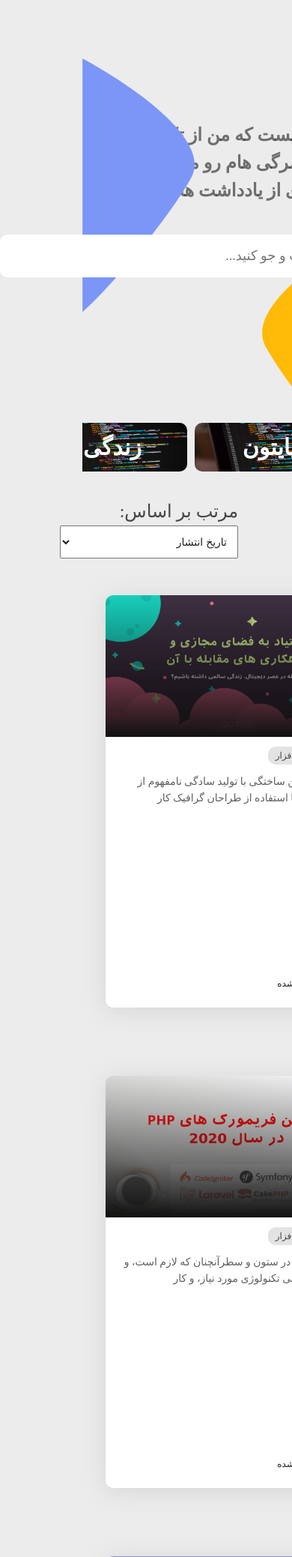
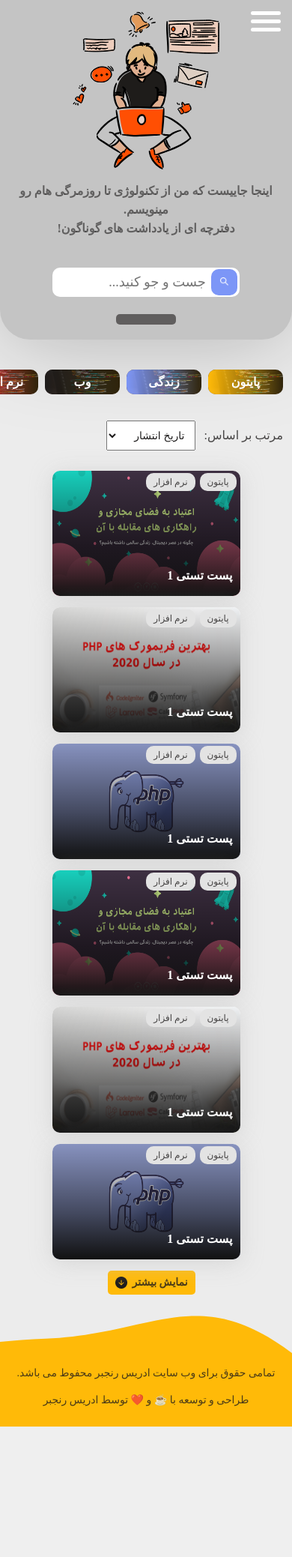
Before and after one commit to edrisranjbar/JetCode, a PHP site: page /blog.html in a window 390 px wide; the page is wider, and only the part inside the window is pictured. Shown: the top 2077 px of that part at 75% size. After the commit the page ends 1903 px from the top of that part, so only its background shows below. Run offline with PHP 8.4, Linux system fonts and the light colour scheme.

Commit message:
Blog Page is Done + Swipe Up Action :)

```diff
--- a/assets/script.js
+++ b/assets/script.js
@@ -4,7 +4,9 @@ let humberger_menu = document.querySelector('.humberger-menu');
 let humberger_menu_bars = document.querySelectorAll('.humberger-menu > .bar');
 let menu = document.querySelector('.menu');
 let menu_footer = document.querySelector('.menu_footer');
+let blog_hero = document.querySelector('.blog-hero');
 let is_open = false;
+
 if (document.querySelector('.glider')) {
     new Glider(document.querySelector('.glider'), {
         slidesToShow: "auto",
@@ -55,3 +57,22 @@ categories.forEach((element) => {
     let color = colors[i++];
     element.classList.add(`${color}-bg`);
 });
+
+// Swipe up blog hero section
+let swipe = new Swipe('.handler-line');
+swipe.onUp(() => {
+    console.log("Moved Up")
+    blog_hero.style.marginTop = "-385px";
+    window.setTimeout(() => {
+        window.scrollTo({
+            top: 0,
+            left: 0,
+            behavior: 'smooth'
+        });
+    }, 500)
+});
+swipe.onDown(() => {
+    console.log("Moved Down")
+    blog_hero.style.marginTop = "-68px";
+});
+swipe.run();
--- a/assets/style.css
+++ b/assets/style.css
@@ -582,6 +582,14 @@ header {
   color: var(--dark60);
 }
 
+.blog-hero>.description {
+  margin-bottom: 40px;
+}
+
+.blog-hero-image {
+  display: none;
+}
+
 .blog-search-box {
   width: 500px;
   background-color: var(--white);
@@ -1123,11 +1131,15 @@ aside {
   .card .thumbnail,
   .card .overlay {
     height: 189px;
+    border-radius: 10px;
   }
 
   .card-title {
     font-size: 16px;
-    top: 115px;
+    line-height: 25px;
+    top: unset;
+    bottom: 15px;
+    margin: 0px;
   }
 
   .card-body {
@@ -1243,6 +1255,129 @@ aside {
 
   /* End Podcast Page */
 
+  /* Blog Page */
+  .blog-left-square,
+  .blog-right-square {
+    display: none;
+  }
+
+  .blog .blog-hero {
+    font-size: 16px;
+    line-height: 25px;
+    margin-top: -68px;
+    background: #C4C4C4;
+    box-shadow: 0px 0px 120px rgba(0, 0, 0, 0.25);
+    border-radius: 0 0 40px 40px;
+    padding-top: 15px;
+    padding-bottom: 20px;
+    transition: margin-top 0.5s;
+  }
+
+  .blog-hero-image {
+    display: block;
+    margin: auto;
+  }
+
+  .blog-search-box {
+    width: 250px;
+    margin-bottom: 23px;
+  }
+
+  .blog-search {
+    padding: 9px 45px 9px 18px;
+  }
+
+  .blog-search-btn {
+    width: 35px;
+    height: 35px;
+    margin: 3px;
+  }
+
+  .blog-search-btn img {
+    width: 11px;
+    height: 11px;
+  }
+
+  .blog-hero .handler-line {
+    width: 40px;
+    height: 3px;
+    background-color: var(--dark60);
+    border-radius: 5px;
+    margin: auto;
+    padding: 7px 40px;
+  }
+
+  .blog-categories {
+    margin-right: unset !important;
+  }
+
+  .blog-category {
+    width: 100px;
+    height: 32.5px;
+    font-size: 16px;
+    line-height: 25px;
+  }
+
+  .blog .glider-slide {
+    min-width: 100px;
+    margin-left: 9px;
+  }
+
+  .blog .glider-track {
+    margin-right: 12px !important;
+  }
+
+  .order-by-box {
+    margin: 0px 12px 27px 0px;
+  }
+
+  label.order {
+    font-size: 16px;
+    line-height: 25px;
+    margin-left: 7px;
+  }
+
+  select.order {
+    min-width: 119px;
+    min-height: 22px;
+  }
+
+  .blog-posts .card {
+    width: 251px;
+    min-height: unset;
+    margin-bottom: 15px;
+    margin-left: unset;
+  }
+
+  .blog-posts .card a {
+    position: absolute;
+    top: 5px;
+  }
+
+  .blog-posts .card .card-body a:nth-child(2) {
+    right: 5px;
+  }
+
+  .blog-posts .card .card-body a:nth-child(3) {
+    right: 60px;
+  }
+
+  .blog-posts .card .thumbnail,
+  .blog-posts .card .overlay {
+    height: 100%;
+  }
+
+  .blog-posts .card .card-description,
+  .blog-posts .card .views {
+    display: none;
+  }
+
+  .blog-posts .btn-primary {
+    font-size: 14px;
+    line-height: 22px;
+  }
+
+  /* End Blog Page */
   footer {
     background-image: url('../images/Mobile_Footer_Background.svg');
     font-size: 14px;
--- a/blog.html
+++ b/blog.html
@@ -13,6 +13,11 @@
     <img src="images/Left Square.svg" class="blog-left-square">
     <img src="images/Right Square.svg" class="blog-right-square">
     <header>
+        <span class="humberger-menu">
+            <div class="bar"></div>
+            <div class="bar"></div>
+            <div class="bar"></div>
+        </span>
         <nav class="menu">
             <img src="images/Logo.png" alt="JetCode logo" class="logo">
             <ul>
@@ -30,18 +35,23 @@
                 </a>
             </ul>
         </nav>
+        <img src="images/Mobile_Menu_footer.svg" class="menu_footer">
     </header>
     <main class="blog">
         <div class="blog-hero">
+            <img src="images/Blog_Hero_Image.svg" class="blog-hero-image">
+            <p class="description">
                 اینجا جاییست که من از تکنولوژی تا روزمرگی هام رو مینویسم.
                 <br>
                 دفترچه ای از یادداشت های گوناگون!
-        </div>
+            </p>
             <div class="blog-search-box">
                 <button class="blog-search-btn">
                     <img src="images/Search_Icon.png" alt="search">
                 </button>
                 <input class="blog-search" placeholder="جست و جو کنید...">
+            </div>
+            <div class="handler-line"></div>
         </div>
         <div class="glider-contain">
             <section class="blog-categories glider">
@@ -104,7 +114,7 @@
                     <div class="card-body">
                         <h4 class="card-title">پست تستی 1</h4>
                         <a href="category.html"><span class="badge">پایتون</span></a>
-                        <span class="badge">نرم افزار</span>
+                        <a href="#"><span class="badge">نرم افزار</span></a>
                         <p class="card-description">
                             لورم ایپسوم متن ساختگی با تولید سادگی نامفهوم از صنعت چاپ، و با استفاده از طراحان گرافیک
                             کار
@@ -120,7 +130,7 @@
                     <div class="card-body">
                         <h4 class="card-title">پست تستی 1</h4>
                         <a href="category.html"><span class="badge">پایتون</span></a>
-                        <span class="badge">نرم افزار</span>
+                        <a href="#"><span class="badge">نرم افزار</span></a>
                         <p class="card-description">
                             لورم ایپسوم مه در ستون و سطرآنچنان که لازم است، و برای شرایط فعلی تکنولوژی مورد نیاز، و کار
                         </p>
@@ -135,7 +145,7 @@
                     <div class="card-body">
                         <h4 class="card-title">پست تستی 1</h4>
                         <a href="category.html"><span class="badge">پایتون</span></a>
-                        <span class="badge">نرم افزار</span>
+                        <a href="#"><span class="badge">نرم افزار</span></a>
                         <p class="card-description">
                             لورم ایپسوم متن ساختگی با تولید سادگی نامفهوم از صنعت چاپ، و با استفاده از که لازم است، و
                             برای شرایط فعلی تکنولوژی مورد نیاز، و کار
@@ -151,7 +161,7 @@
                     <div class="card-body">
                         <h4 class="card-title">پست تستی 1</h4>
                         <a href="category.html"><span class="badge">پایتون</span></a>
-                        <span class="badge">نرم افزار</span>
+                        <a href="#"><span class="badge">نرم افزار</span></a>
                         <p class="card-description">
                             لورم ایپسوم متن ساختگی با تولید سادگی نامفهوم از صنعت چاپ، و با استفاده از طراحان گرافیک
                             کار
@@ -167,7 +177,7 @@
                     <div class="card-body">
                         <h4 class="card-title">پست تستی 1</h4>
                         <a href="category.html"><span class="badge">پایتون</span></a>
-                        <span class="badge">نرم افزار</span>
+                        <a href="#"><span class="badge">نرم افزار</span></a>
                         <p class="card-description">
                             لورم ایپسوم مه در ستون و سطرآنچنان که لازم است، و برای شرایط فعلی تکنولوژی مورد نیاز، و کار
                         </p>
@@ -182,7 +192,7 @@
                     <div class="card-body">
                         <h4 class="card-title">پست تستی 1</h4>
                         <a href="category.html"><span class="badge">پایتون</span></a>
-                        <span class="badge">نرم افزار</span>
+                        <a href="#"><span class="badge">نرم افزار</span></a>
                         <p class="card-description">
                             لورم ایپسوم متن ساختگی با تولید سادگی نامفهوم از صنعت چاپ، و با استفاده از که لازم است، و
                             برای شرایط فعلی تکنولوژی مورد نیاز، و کار
@@ -206,6 +216,7 @@
         <p>طراحی و توسعه با ☕ و ❤️ توسط ادریس رنجبر</p>
     </footer>
     <script src="assets/glider.min.js"></script>
+    <script src="assets/swipe.js"></script>
     <script src="assets/script.js"></script>
 </body>
 
```
Also changed, not shown: assets/swipe.js (added, +55 -0 lines), images/Blog_Hero_Image.svg (added). Lines whose indentation alone changed are shown as unchanged.
